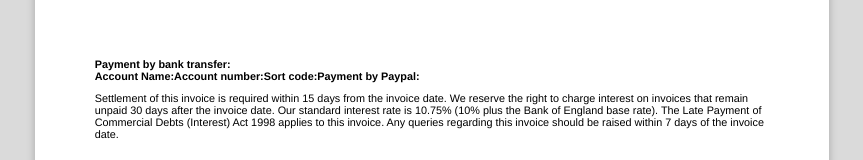
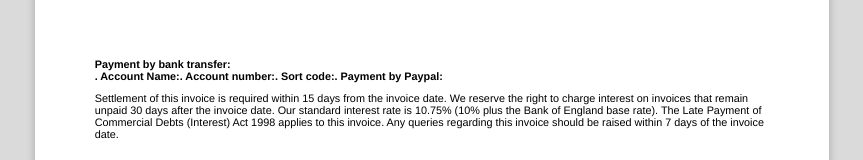
Before and after one commit to ConnorEasterbrook/Bandit, a React (Create React App) app: page / in a window 1280 px wide. Both pictures are taken after a click on the button "Preview Invoice". Shown: the part 471-631 px from the top of the page, without its empty margins (208-1071 px from the left). Built offline with nearby package versions, Linux system fonts and the light colour scheme; the HTML template or start-up script is replaced by a standard one.

Commit message:
Print cutoff

```diff
--- a/src/App.js
+++ b/src/App.js
@@ -31,9 +31,10 @@ function App()
   const [quantity, setQuantity] = useState("");
   const [price, setPrice] = useState("");
 
-  useEffect(() => {
-    const calculateTotal = (total) => { setTotal (quantity * price) }
-    calculateTotal (total)
+  useEffect(() =>
+  {
+    const calculateTotal = (total) => { setTotal(quantity * price) }
+    calculateTotal(total)
   }, [])
 
   // Notes
@@ -53,8 +54,11 @@ function App()
         (
           <div className="mainBody">
             <div className="secondaryBody">
+              <div className="noPrint">
                 <Header />
+              </div>
 
+              <div className="invoice">
                 <div className="row">
                   {/* Client details */}
                   <div className="column">
@@ -91,9 +95,12 @@ function App()
                   sortCode={sortCode}
                   paypalEmail={paypalEmail}
                 />
+              </div>
 
+              <div className="noPrint">
                 <div className="bottomSection">
                   <button className="editInfo" onClick={() => setShowInvoice(false)}>Edit information</button>
+                </div>
               </div>
 
             </div>
--- a/src/assets/components/Footer.js
+++ b/src/assets/components/Footer.js
@@ -4,13 +4,13 @@ export default function Footer({accountName, accountNumber, sortCode, paypalEmai
         <footer>
             <ul className="bankTransferFooter">
                 <li><span>Payment by bank transfer: </span></li><br></br>
-                <li><span>Account Name: </span></li>
+                <li><span>. Account Name: </span></li>
                 <li>{accountName}</li>
-                <li><span>Account number: </span></li>
+                <li><span>. Account number: </span></li>
                 <li>{accountNumber}</li>
-                <li><span>Sort code: </span></li>
+                <li><span>. Sort code: </span></li>
                 <li>{sortCode}</li>
-                <li><span>Payment by Paypal: </span></li>
+                <li><span>. Payment by Paypal: </span></li>
                 <li>{paypalEmail}</li>
                 {/* <li>Your mobile number. </li>
           <li>Bank. </li>
--- a/src/index.css
+++ b/src/index.css
@@ -291,6 +291,24 @@ td
             padding: 0px 5% 0px 5%;
           }
 
+          @media print
+          {
+            .noPrint
+            {
+              display: none;
+            }
+
+            main
+            {
+              box-shadow: rgba(0, 0, 0, 0) 0px 3px 8px;
+            }
+
+            .invoice
+            {
+              display: block;
+            }
+          }
+
     .inputFieldSingle
     {
       display: flex;
```
Lines whose indentation alone changed are shown as unchanged.
